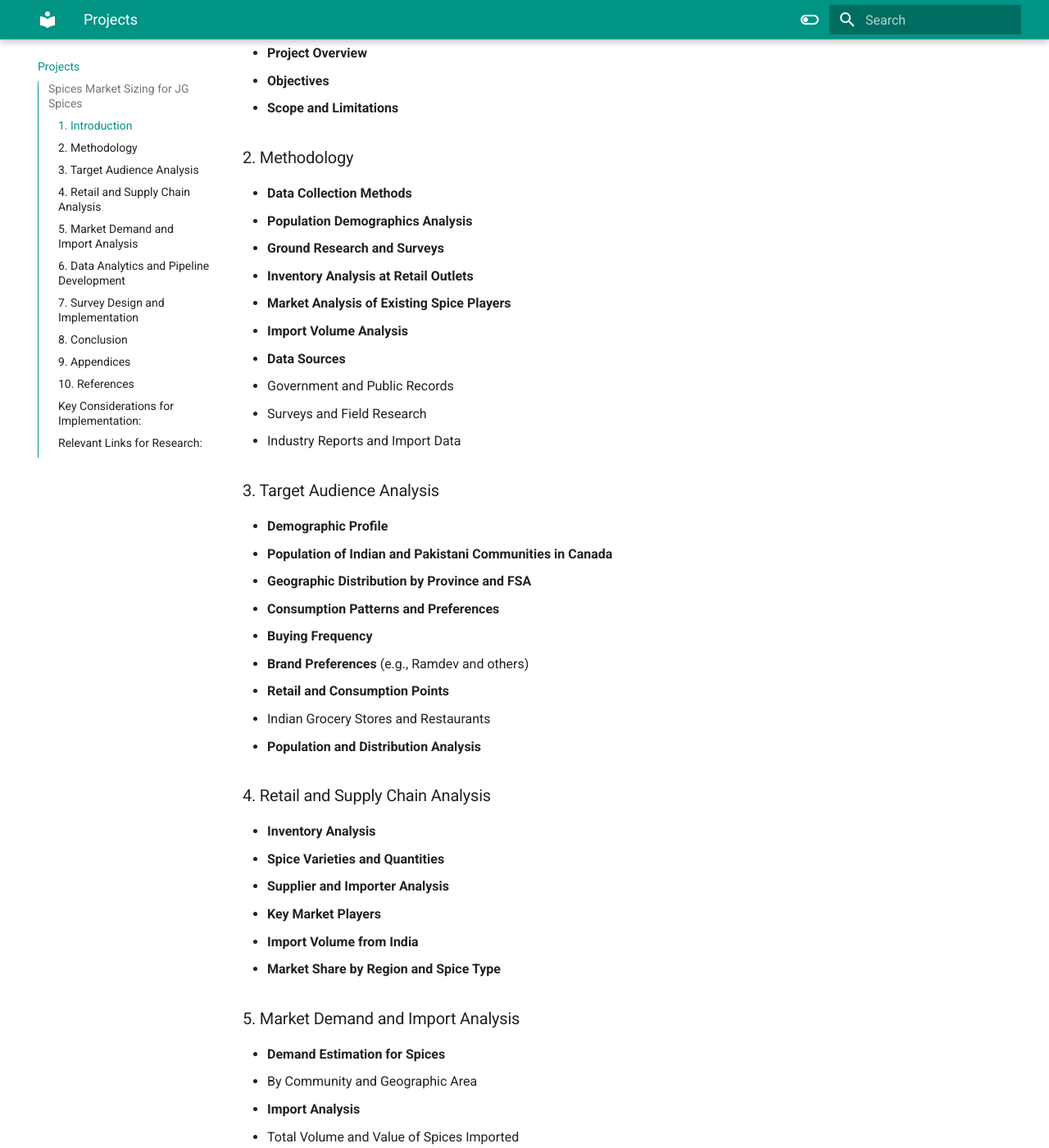
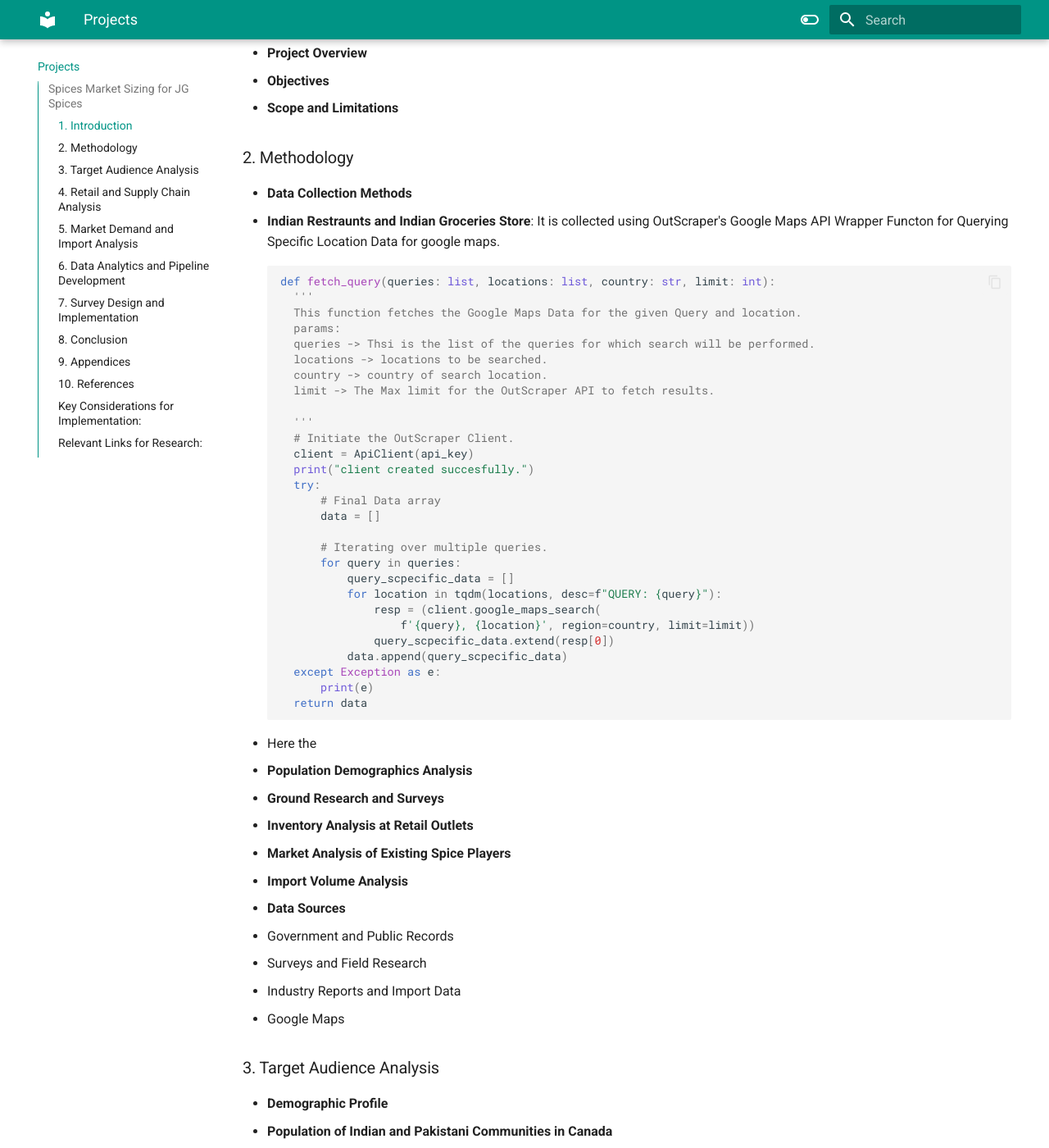
Before and after one commit to QAVentures/qaTechVentures-mkdoc-material, an MkDocs documentation site: the page built from docs/projects.md, in a window 1280 px wide and 1400 px high, scrolled down 330 px. Shown: the whole window at 82% size. Built offline with MkDocs 1.6.1 and Material for MkDocs 9.7.7, drawn with Linux system fonts in a browser that asks for light colours.

Commit message:
Added docs for Outscraper Wrapper function

````diff
--- a/docs/projects.md
+++ b/docs/projects.md
@@ -9,6 +9,40 @@ Canadian Market Sizing for Spices, Agro Products, and Oil Seeds Project Outline
 
 ### 2. Methodology
 - **Data Collection Methods**
+  - **Indian Restraunts and Indian Groceries Store**: It is collected using OutScraper's Google Maps API
+  Wrapper Functon for Querying Specific Location Data for google maps.
+  ```py
+  def fetch_query(queries: list, locations: list, country: str, limit: int):
+    '''
+    This function fetches the Google Maps Data for the given Query and location.
+    params:
+    queries -> Thsi is the list of the queries for which search will be performed.
+    locations -> locations to be searched.
+    country -> country of search location.
+    limit -> The Max limit for the OutScraper API to fetch results.
+
+    '''
+    # Initiate the OutScraper Client.
+    client = ApiClient(api_key)
+    print("client created succesfully.")
+    try:
+        # Final Data array
+        data = []
+
+        # Iterating over multiple queries.
+        for query in queries:
+            query_scpecific_data = []
+            for location in tqdm(locations, desc=f"QUERY: {query}"):
+                resp = (client.google_maps_search(
+                    f'{query}, {location}', region=country, limit=limit))
+                query_scpecific_data.extend(resp[0])
+            data.append(query_scpecific_data)
+    except Exception as e:
+        print(e)
+    return data
+  ```
+  - Here the
+
 - **Population Demographics Analysis**
 - **Ground Research and Surveys**
 - **Inventory Analysis at Retail Outlets**
@@ -18,6 +52,7 @@ Canadian Market Sizing for Spices, Agro Products, and Oil Seeds Project Outline
   - Government and Public Records
   - Surveys and Field Research
   - Industry Reports and Import Data
+  - Google Maps
 
 ### 3. Target Audience Analysis
 - **Demographic Profile**
````
